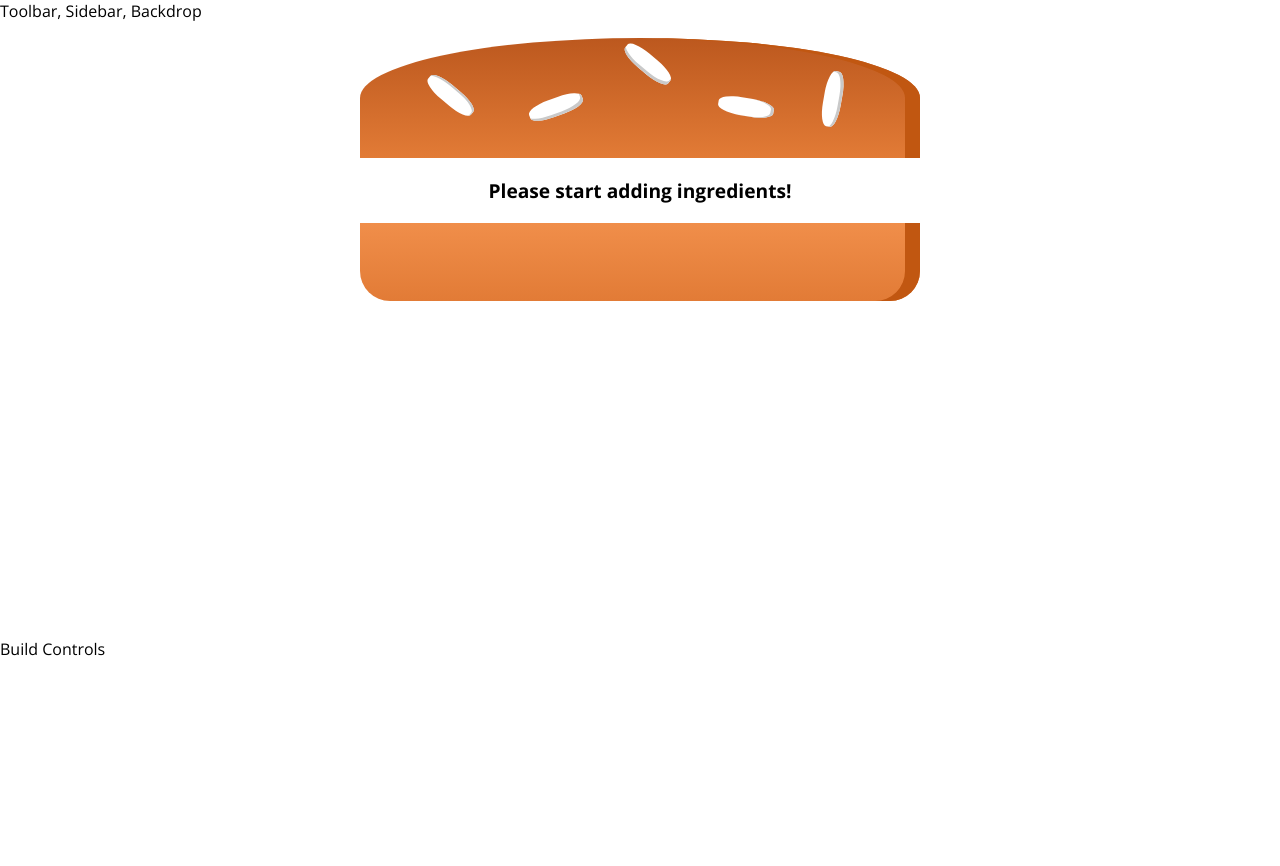
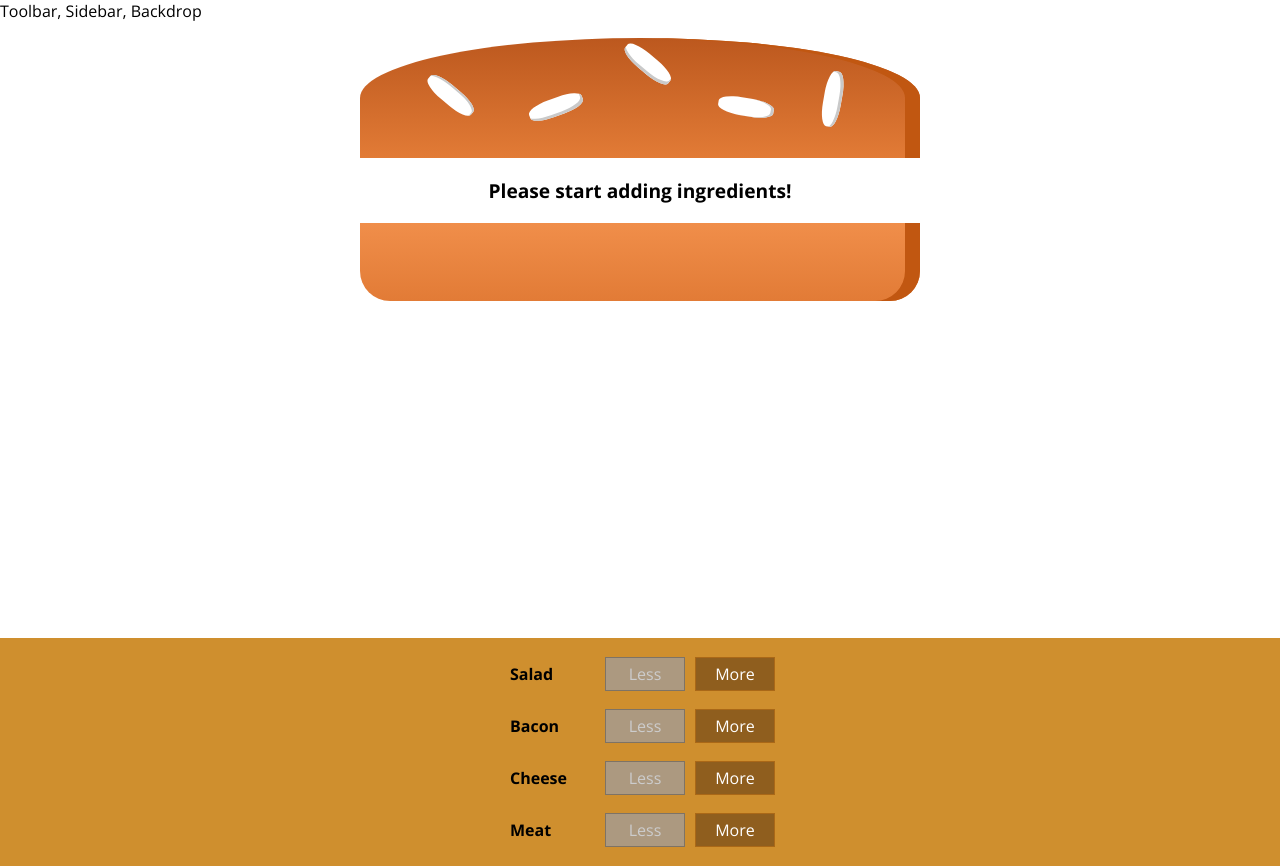
Before and after one commit to ikrik/react-burger-app, a React app: page / in a window 1280 px wide. Before the commit the page ends 800 px from the top, so only its background shows below. Built offline with nearby package versions, Linux system fonts and the light colour scheme.

Commit message:
add buttons and controllers

```diff
--- /dev/null
+++ b/src/components/Burger/BuildControls/BuildControl/BuildControl.css
@@ -0,0 +1,56 @@
+.BuildControl {
+    display: flex;
+    justify-content: space-between;
+    align-items: center;
+    margin: 5px 0;
+}
+
+.BuildControl button {
+    display: block;
+    font: inherit;
+    padding: 5px;
+    margin: 0 5px;
+    width: 80px;
+    border: 1px solid #AA6817;
+    cursor: pointer;
+    outline: none;
+}
+
+.BuildControl button:disabled {
+    background-color: #AC9980;
+    border: 1px solid #7E7365;
+    color: #ccc;
+    cursor: default;
+}
+
+.BuildControl button:hover:disabled {
+    background-color: #AC9980;
+    color: #ccc;
+    cursor: not-allowed;
+}
+
+.Label {
+    padding: 10px;
+    font-weight: bold;
+    width: 80px;
+}
+
+.BuildControl .Less {
+    background-color: #D39952;
+    color: white;
+}
+
+.BuildControl .More {
+    background-color: #8F5E1E;
+    color: white;
+}
+
+.BuildControl .Less:hover, .BuildControl .Less:active {
+    background-color: #DAA972;
+    color: white;
+}
+
+.BuildControl .More:hover,.BuildControl .More:active {
+    background-color: #99703F;
+    color: white;
+}
--- /dev/null
+++ b/src/components/Burger/BuildControls/BuildControl/BuildControl.js
@@ -0,0 +1,13 @@
+import React from 'react';
+
+import classes from './BuildControl.css';
+
+const buildControl = (props) => (
+    <div className={classes.BuildControl}>
+        <div className={classes.Label}>{props.label}</div>
+        <button className={classes.Less} onClick={props.removed} disabled={props.disabled}>Less</button>
+        <button className={classes.More} onClick={props.added}>More</button>
+    </div>
+);
+
+export default buildControl;
--- /dev/null
+++ b/src/components/Burger/BuildControls/BuildControls.css
@@ -0,0 +1,10 @@
+.BuildControls {
+    width: 100%;
+    background-color: #cf8f2e;
+    display: flex;
+    flex-flow: column;
+    align-items: center;
+    box-shadow: 0 2px 1px #ccc;
+    margin: auto;
+    padding: 10px 0;
+}
--- /dev/null
+++ b/src/components/Burger/BuildControls/BuildControls.js
@@ -0,0 +1,31 @@
+import React from 'react';
+
+import classes from './BuildControls.css';
+
+import BuildControl from './BuildControl/BuildControl';
+
+const controls = [
+    { label: 'Salad', type: 'salad' },
+    { label: 'Bacon', type: 'bacon' },
+    { label: 'Cheese', type: 'cheese' },
+    { label: 'Meat', type: 'meat' },
+];
+
+const buildControls = (props) => (
+    <div className={classes.BuildControls}>
+        {
+            controls.map((ctrl) => (
+                <BuildControl
+                     key={ctrl.label}
+                     label={ctrl.label}
+                     added={()=>props.ingredientsAdded(ctrl.type)}
+                     removed={()=>props.ingredientsRemoved(ctrl.type)}
+                     disabled={props.disabled[ctrl.type]}/>
+            ))
+
+        }
+    </div>
+)
+
+
+export default buildControls;
--- a/src/containers/BurgerBuilder/BurgerBuilder.js
+++ b/src/containers/BurgerBuilder/BurgerBuilder.js
@@ -2,6 +2,14 @@
 
 import MyAux from '../../hoc/MyAux';
 import Burger from '../../components/Burger/Burger';
+import BuildControls from '../../components/Burger/BuildControls/BuildControls';
+
+const INGREDIENT_PRICES = {
+    salad: 0.5,
+    cheese: 0.4,
+    meat: 1.3,
+    bacon: 0.7,
+}
 
 class BurgerBuilder extends Component {
     state = {
@@ -10,16 +18,53 @@
             bacon: 0,
             cheese: 0,
             meat: 0
+        },
+        totalPrice: 4
+    }
+
+    addIngredientHandler = (type) => {
+        const oldCount = this.state.ingredients[type];
+        const updateCount = oldCount + 1;
+        const updatedIngredients = {
+            ...this.state.ingredients
         }
+        updatedIngredients[type] = updateCount;
+        const priceAddition = INGREDIENT_PRICES[type];
+        const oldPrice = this.state.totalPrice;
+        const newPrice = oldPrice + priceAddition;
+        this.setState({totalPrice: newPrice, ingredients: updatedIngredients});
+    }
+
+    removeIngredientHandler = (type) => {
+        const oldCount = this.state.ingredients[type];
+        if (oldCount <= 0) {
+            return;
+        }
+        const updateCount = oldCount - 1;
+        const updatedIngredients = {
+            ...this.state.ingredients
+        }
+        updatedIngredients[type] = updateCount;
+        const priceDeduction = INGREDIENT_PRICES[type];
+        const oldPrice = this.state.totalPrice;
+        const newPrice = oldPrice - priceDeduction;
+        this.setState({totalPrice: newPrice, ingredients: updatedIngredients});
     }
 
     render () {
+        const disabledInfo = {
+            ...this.state.ingredients
+        };
+        for(let key in disabledInfo) {
+            disabledInfo[key] = disabledInfo[key] <= 0
+        }
         return (
             <MyAux>
                 <Burger ingredients={this.state.ingredients} />
-                <div>
-                    Build Controls
-                </div>
+                <BuildControls
+                    ingredientsAdded={this.addIngredientHandler}
+                    ingredientsRemoved={this.removeIngredientHandler}
+                    disabled={disabledInfo} />
             </MyAux>
         );
     }
```
